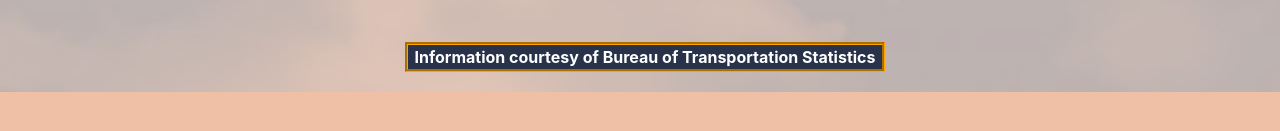
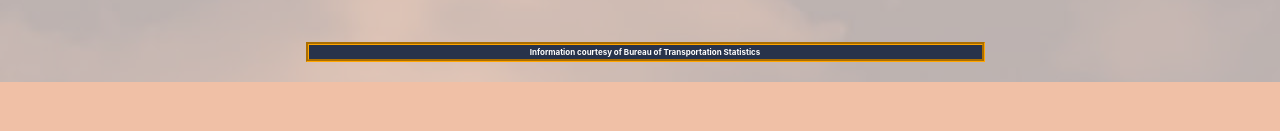
Before and after one commit to corysmith1522/location-react-app, a React (Create React App) app in the folder hows-my-airport/: page / in a window 1280 px wide. Shown: the part 349-480 px from the top of the page. Built offline with nearby package versions, Linux system fonts and the light colour scheme.

Commit message:
adjust footer

```diff
--- a/hows-my-airport/src/App.css
+++ b/hows-my-airport/src/App.css
@@ -42,6 +42,8 @@
 
 footer {
   margin: 20px auto;
+  width: 75%;
+  font-size: 50%;
 }
 
 h4 {
```
